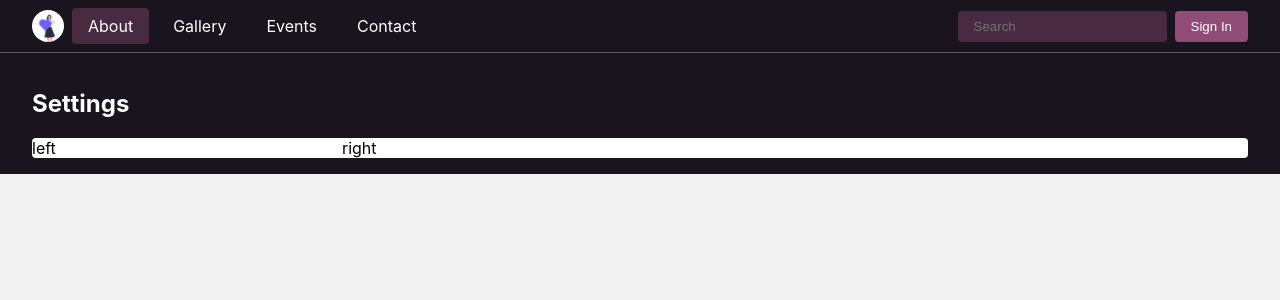
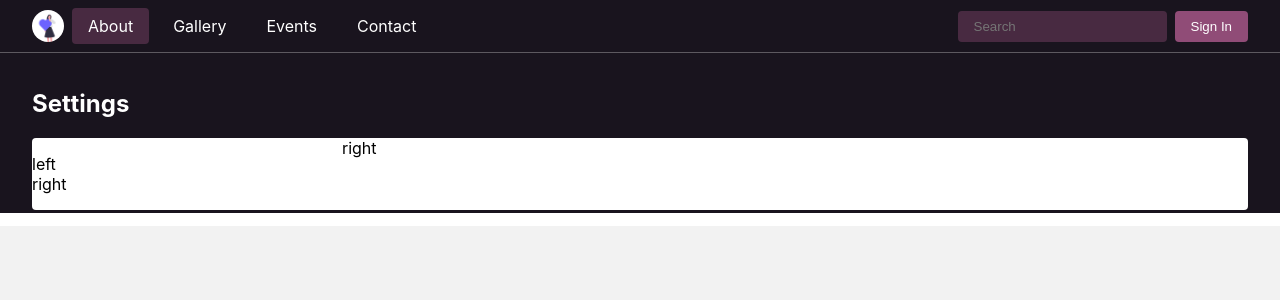
Before and after one commit to JuliaCMint/design-system, a React (Create React App) app: page / in a window 1280 px wide. Shown: the top 300 px of the page. Built offline with nearby package versions, Linux system fonts and the light colour scheme.

Commit message:
created sidebar

```diff
--- a/src/components/Content.jsx
+++ b/src/components/Content.jsx
@@ -3,6 +3,7 @@ import styled from "styled-components";
 import { PaddingWrapper } from "./patterns/PaddingWrapper";
 import { Split } from "./patterns/Split";
 import { CenterAlignedContainer } from "./patterns/CenterAlignedContainer";
+import SideBar from "./Sidebar";
 
 const ContentArea = styled(PaddingWrapper).attrs(() => ({
   padding: ["l", "xl"],
@@ -30,7 +31,7 @@ const Content = () => {
           <h2>Settings</h2>
         </ContentHeader>
         <ContentPane>
-          <div>left</div>
+          <SideBar />
           <div>right</div>
         </ContentPane>
       </CenterAlignedContainer>
--- /dev/null
+++ b/src/components/Sidebar.jsx
@@ -0,0 +1,11 @@
+import { PaddingWrapper } from "./patterns/PaddingWrapper";
+
+const SideBar = () => {
+  return (
+    <PaddingWrapper padding={["l", "none"]}>
+      <div>left</div>
+      <div>right</div>
+    </PaddingWrapper>
+  );
+};
+export default SideBar;
```
